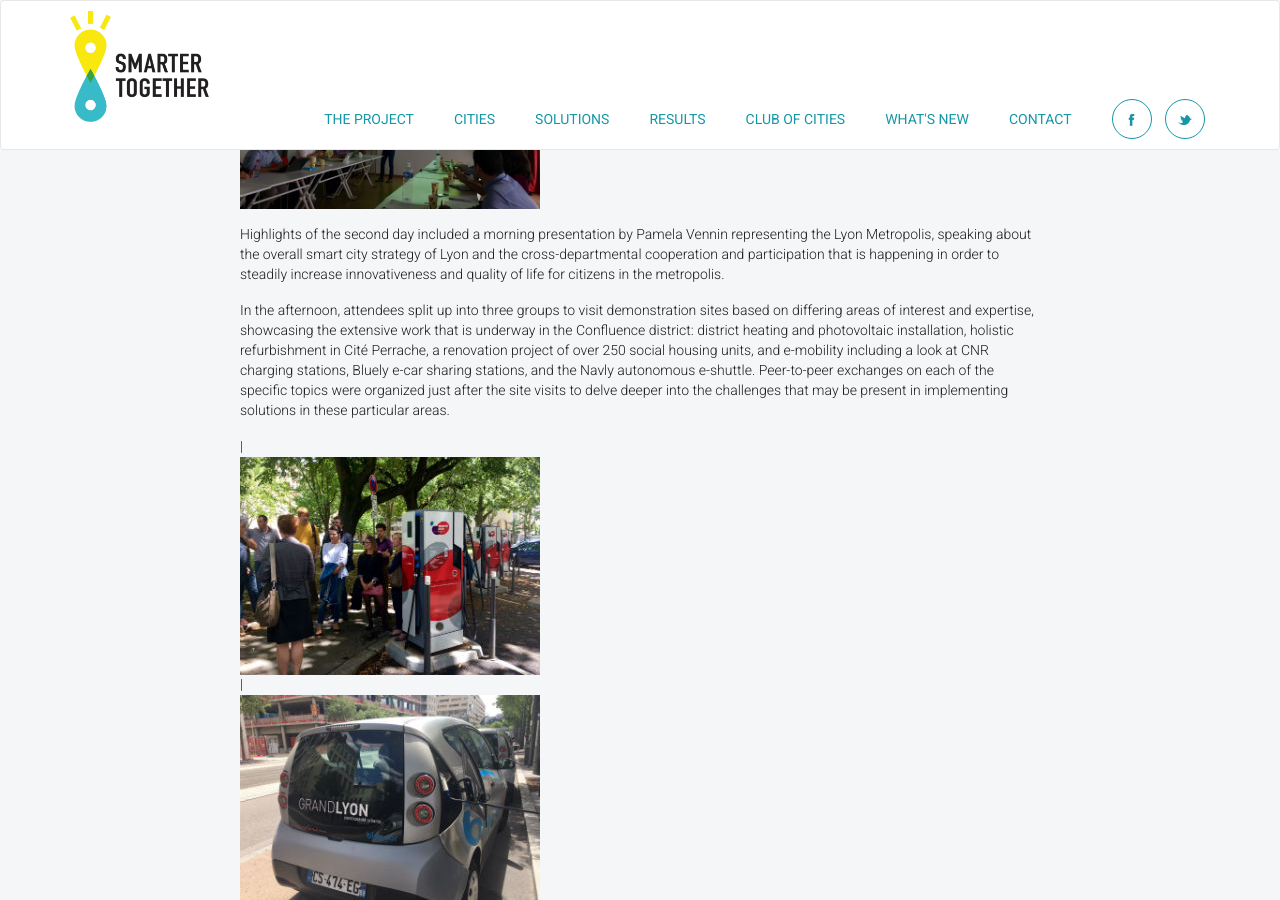
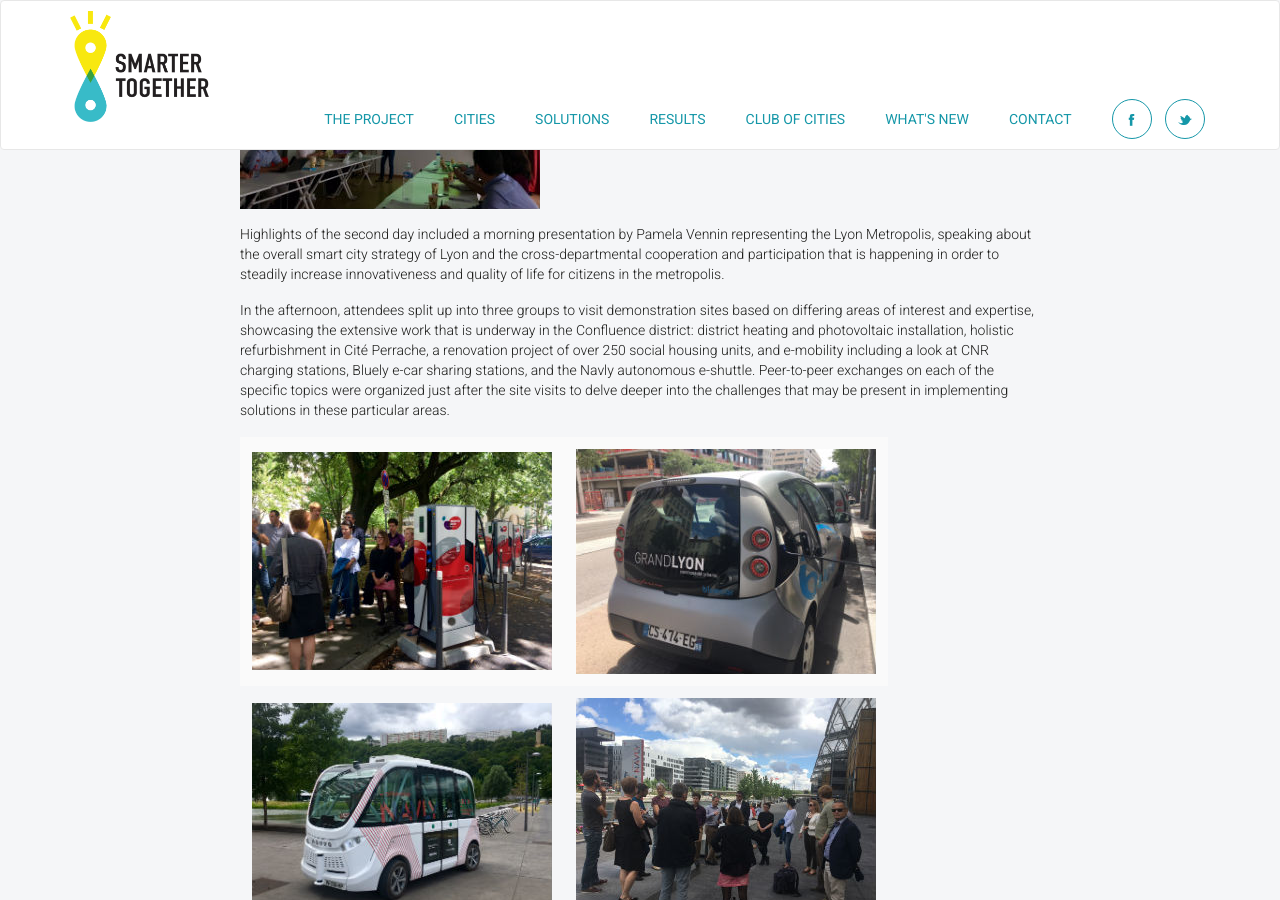
Before and after one commit to frontcraft/smarttogether, a Jekyll site: the page built from _news/2017-07-30-Peer-to-Peer-Exchange-Replication-Lyon-Meeting.md, in a window 1280 px wide and 900 px high, scrolled down 1432 px. Built offline with Jekyll 4.4.1, drawn with Linux system fonts in a browser that asks for light colours; nearby versions of some CDN libraries; some of the changed text lies outside the part shown.

```diff
--- a/_news/2017-07-30-Peer-to-Peer-Exchange-Replication-Lyon-Meeting.md
+++ b/_news/2017-07-30-Peer-to-Peer-Exchange-Replication-Lyon-Meeting.md
@@ -23,7 +23,7 @@ In the afternoon, attendees split up into three groups to visit demonstration si
 |![Emobility visit 1.jpg](/images/news/EMobility_web.jpg)             |  ![Emobility Visit 2.jpg](/images/news/EMobility 2_web.jpg)|
 :-------------------------:|:-------------------------:
 |![Emobility Visit 3.jpg](/images/news/EMobility 3_web.jpg)  |  ![Study Tour.jpg](/images/news/Study Tour_web.jpg)|
-![Lyon PV systems.jpg](/images/news/PV Systems_web.jpg)
+|![Lyon PV systems.jpg](/images/news/PV Systems_web.jpg)|
 
 Additionally, and extending into the third day, was the presentation of the first iteration of the knowledge carrier, a 3D map featuring project solutions and details across participating cities that will have multiple future functions on the web, within city government, and beyond. The meetings included a first look into the interface, and integration of the front and back end systems of the carrier, as well as key discussions on the future applications of such a tool in conveying the progress, achievements, significance, and replicability of the Smarter Together project.
 
```
